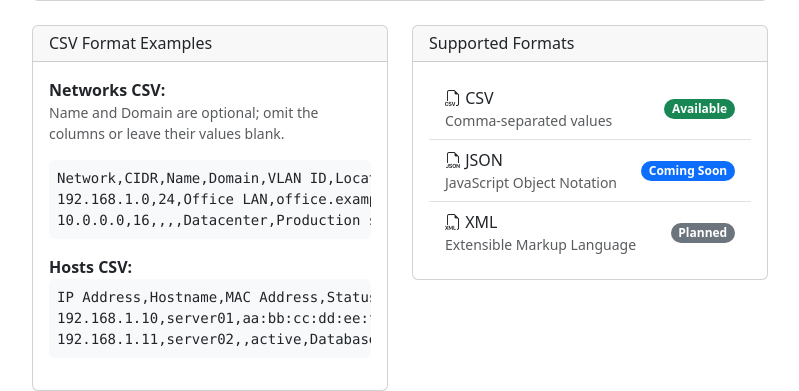
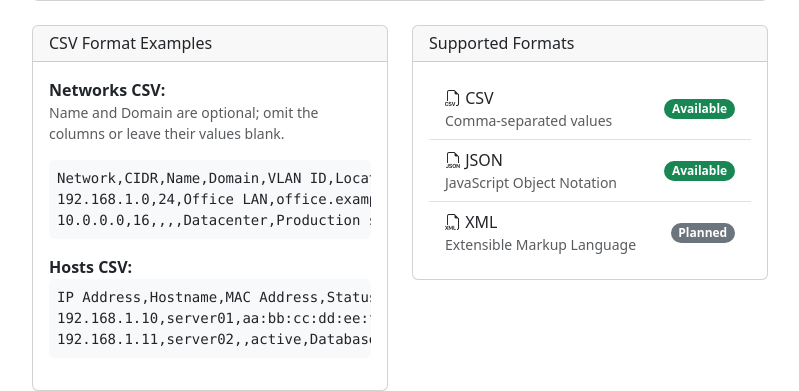
Before and after one commit to tuxpeople/python-ipam, a Flask app: page /import in a window 1280 px wide. Shown: the part 750-1141 px from the top of the page, without its empty margins (240-1039 px from the left). Run offline with Flask 3, Linux system fonts and the light colour scheme; parts of the project's set-up code (start-up, migrations or seed data) failed here and were passed over; some libraries are stand-ins or nearby versions.

Commit message:
fix(ui): mark JSON import as available

```diff
--- a/templates/import_data.html
+++ b/templates/import_data.html
@@ -116,7 +116,7 @@
                                     <i class="bi bi-filetype-json"></i> JSON
                                     <small class="text-muted d-block">JavaScript Object Notation</small>
                                 </span>
-                                <span class="badge bg-primary rounded-pill">Coming Soon</span>
+                                <span class="badge bg-success rounded-pill">Available</span>
                             </li>
                             <li class="list-group-item d-flex justify-content-between align-items-center">
                                 <span>
```
